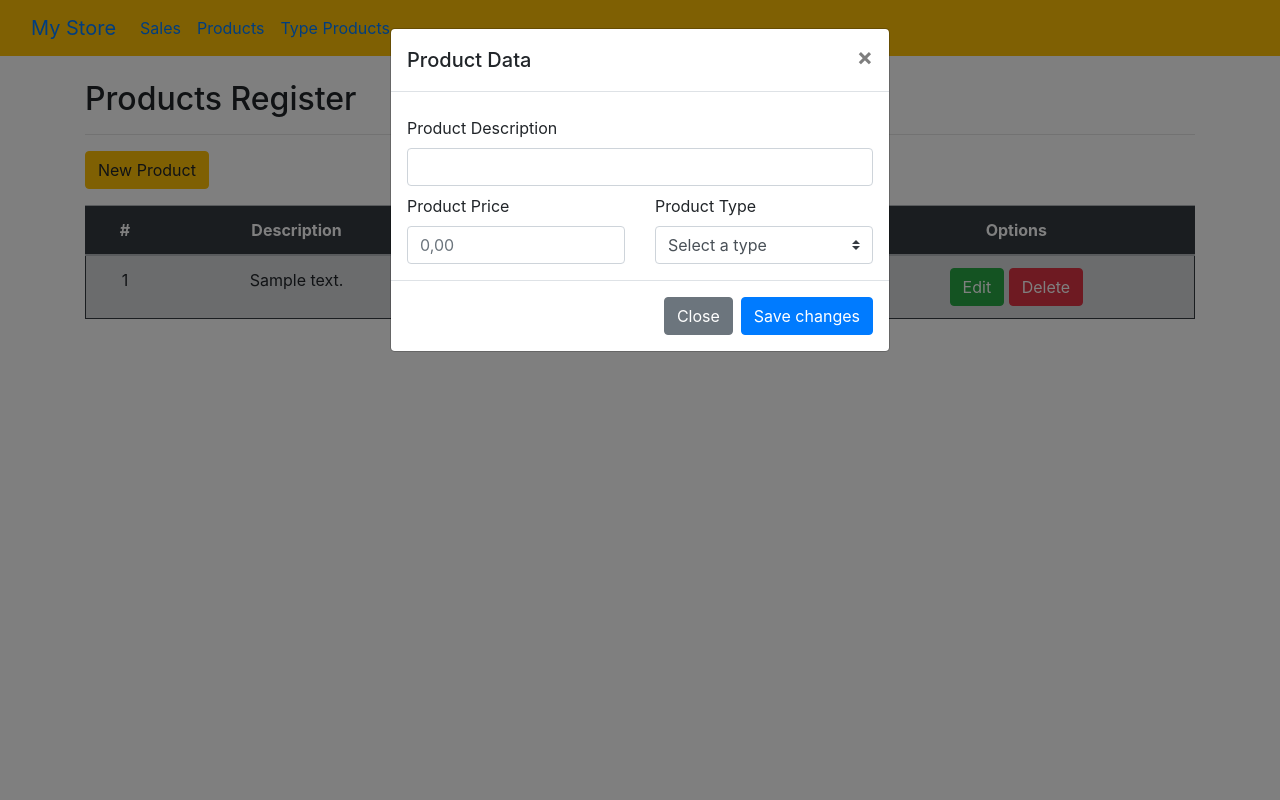
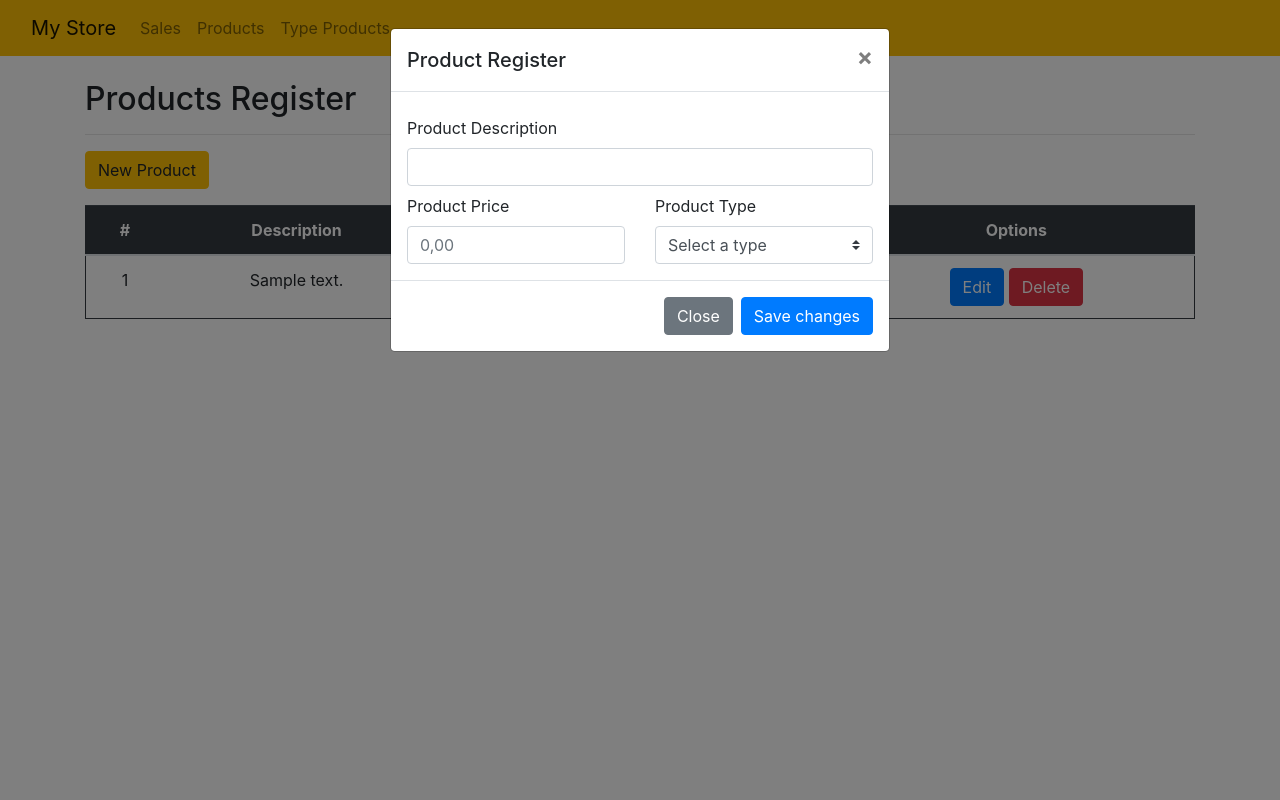
Before and after one commit to luccasdrapala/projetinho-store, a PHP site: template app/Views/Products/index-products.php in a window 1280 px wide, after a click on "New Product". Run offline with PHP 8.4, Linux system fonts and the light colour scheme; the template is opened without the code that fills it: most values are stand-ins (such as "Sample title", 1, 10 or a date in 2020); some libraries are stand-ins or nearby versions.

Commit message:
front-end details

```diff
--- a/app/Views/Products/index-products.php
+++ b/app/Views/Products/index-products.php
@@ -4,8 +4,7 @@
     <!-- MODAL TRIGGER -->
     <button type="button" onclick="cleanProduct()" class="btn btn-warning" data-toggle="modal" data-target="#exampleModal">New Product</button>
 
-    <table class="table mt-3 table-secondary border border-dark">
-
+    <table class="table mt-3 border border-dark">
         <thead class="table-dark">
             <tr class="text-center align-middle">
                 <th>#</th>
@@ -24,7 +23,7 @@
                     <td><?= $products->type_description ?></td>
                     <td>
                         <a href="#">
-                            <button onclick="changeProduct('<?= $products->id ?>', '<?= $products->description ?>', '<?= $products->price ?>', '<?= $products->type_id ?>')" class="btn btn-success">Edit</button>
+                            <button onclick="changeProduct('<?= $products->id ?>', '<?= $products->description ?>', '<?= $products->price ?>', '<?= $products->type_id ?>')" class="btn btn-primary">Edit</button>
                         </a>
 
                         <a href="#">
@@ -41,7 +40,7 @@
         <div class="modal-dialog">
             <div class="modal-content">
                 <div class="modal-header">
-                    <h5 class="modal-title" id="exampleModalLabel">Product Data</h5>
+                    <h5 class="modal-title" id="exampleModalLabel">Product Register</h5>
                     <button type="button" class="close" data-dismiss="modal" aria-label="Close">
                         <span aria-hidden="true">&times;</span>
                     </button>
@@ -62,9 +61,7 @@
                         </div>
 
                         <div class="mt-2 col-6">
-
-                            <label for="productType" class="">Product Type</label>
-
+                            <label for="productType" class="form-label">Product Type</label>
                             <select id="productType" class="custom-select" name="productType" id="" style="width: 100%">
                                 <option selected value="#">Select a type</option>
                                 <?php foreach ($product_type as $type) : ?>
--- a/app/Views/includes/header.php
+++ b/app/Views/includes/header.php
@@ -19,17 +19,17 @@
 
 </head>
 <body>
-    <!-- NAVBAR START -->
-    <nav class="navbar navbar-expand-lg bg-body-tertiary bg-warning">
+
+<nav class="navbar navbar-expand-lg navbar-light bg-warning ">
     <div class="container-fluid">
         <a class="navbar-brand" href="<?=BASE_URL?>">My Store</a>
-        <button class="navbar-toggler" type="button" data-bs-toggle="collapse" data-bs-target="#navbarNav" aria-controls="navbarNav" aria-expanded="false" aria-label="Toggle navigation">
+        <button class="navbar-toggler" type="button" data-toggle="collapse" data-target="#navbarNav" aria-controls="navbarNav" aria-expanded="false" aria-label="Toggle navigation">
             <span class="navbar-toggler-icon"></span>
         </button>
         <div class="collapse navbar-collapse" id="navbarNav">
             <ul class="navbar-nav">
                 <li class="nav-item">
-                <a class="nav-link" aria-current="page" href="<?=BASE_URL?>">Sales</a>
+                    <a class="nav-link" href="<?=BASE_URL?>">Sales</span></a>
                 </li>
                 <li class="nav-item">
                     <a class="nav-link" href="<?=BASE_URL?>products">Products</a>
@@ -41,7 +41,6 @@
         </div>
     </div>
 </nav>
-    <!-- NAV END -->
 
     <!-- CONTAINER START -->
     <div class="container">
--- a/app/Views/sales/index-sales.php
+++ b/app/Views/sales/index-sales.php
@@ -8,8 +8,8 @@
         <div class="modal fade in" id="modalSales" tabindex="-1" role="dialog" aria-labelledby="exampleModalLabel" aria-hidden="true">
             <div class="modal-dialog modal-lg" role="document">
                 <div class="modal-content">
-                    <div class="modal-header bg-purple">
-                        <h5 class="modal-title text-white">New Sale</h5>
+                    <div class="modal-header">
+                        <h5 class="modal-title">New Sale</h5>
                         <button type="button" class="close" data-dismiss="modal" aria-label="Close">
                             <span aria-hidden="true">&times;</span>
                         </button>
```
Also changed, not shown: app/Views/productTypes/index-type-products.php (+3 -5 lines). Lines whose indentation alone changed are shown as unchanged.
